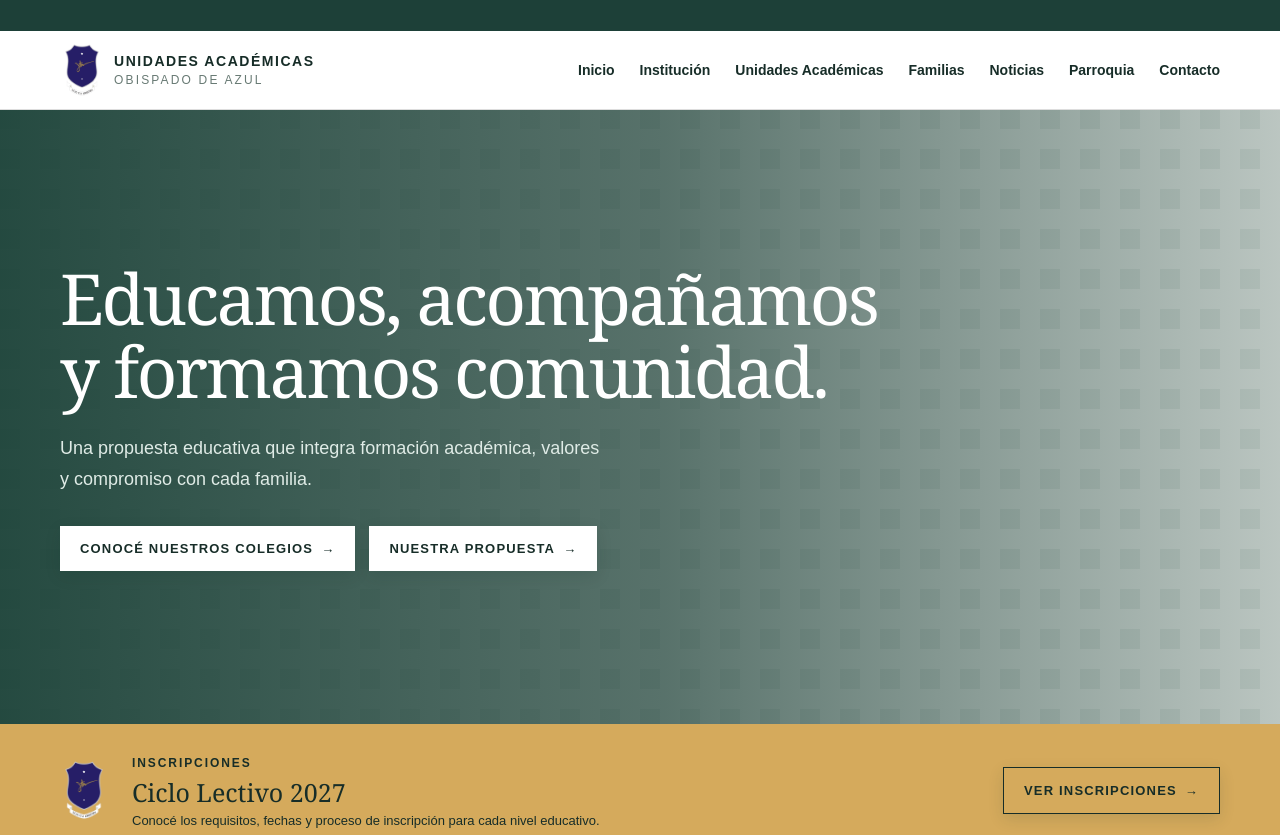
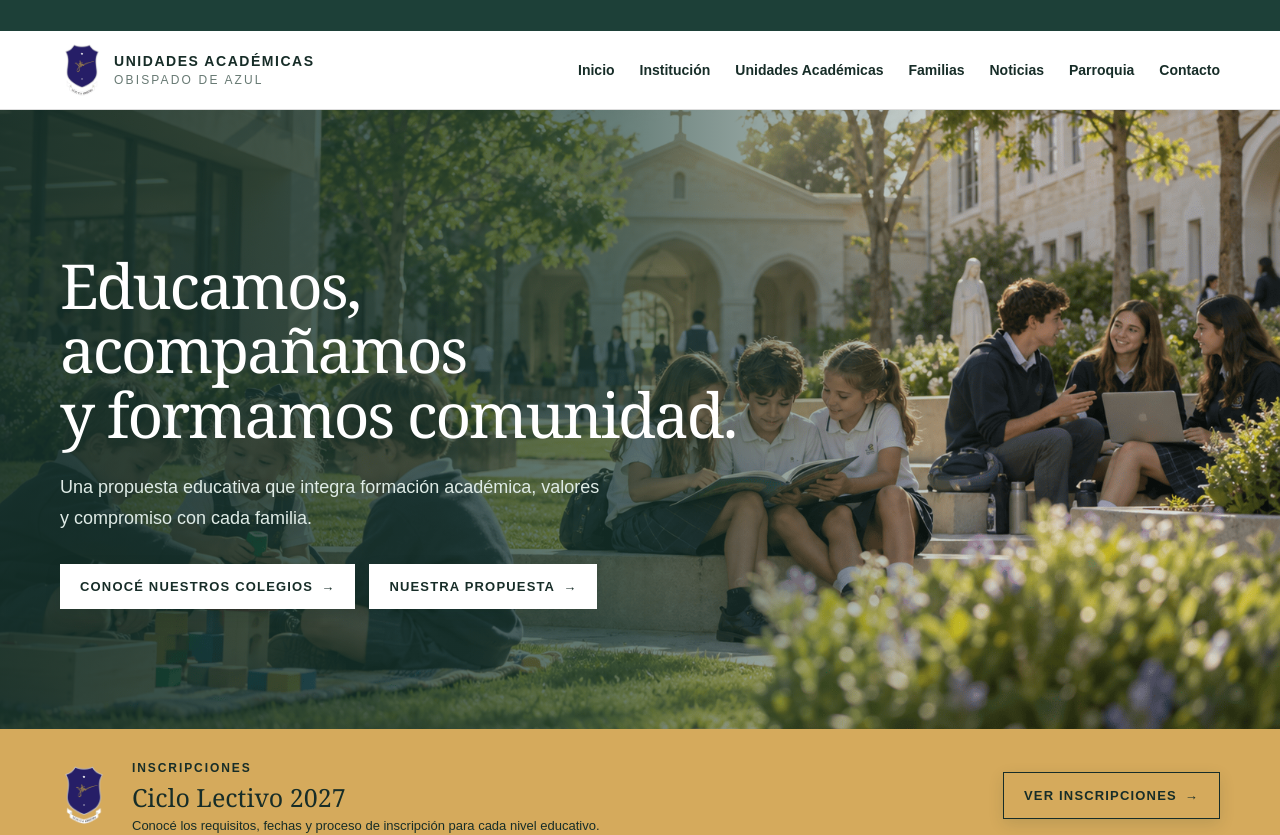
Before and after one commit to santiagodiazpace/colegio-begonia, an Angular app: page / in a window 1280 px wide. Shown: the top 835 px of the page. Built offline with nearby package versions, Linux system fonts and the light colour scheme.

Commit message:
Imagen en Inicio y estéticos

```diff
--- a/src/app/app.component.html
+++ b/src/app/app.component.html
@@ -10,7 +10,7 @@
       <a routerLink="/" fragment="inicio" (click)="closeMenu()">Inicio</a
       ><a routerLink="/" fragment="institucion" (click)="closeMenu()">Institución</a
       ><a routerLink="/" fragment="colegios" (click)="closeMenu()">Unidades Académicas</a
-      ><a routerLink="/familias" (click)="closeMenu()">Familias</a>
+      ><a routerLink="/" fragment="familias" (click)="closeMenu()">Familias</a>
       <a routerLink="/" fragment="noticias">Noticias</a>
       <a routerLink="/parroquia">Parroquia</a>
       <a routerLink="/" fragment="contacto">Contacto</a>
--- a/src/app/home.component.html
+++ b/src/app/home.component.html
@@ -1,7 +1,7 @@
 <main>
-  <section class="hero placeholder" id="inicio">
-    <div class="shade"></div>
-    <div class="shell hero-copy">
+  <section class="parish-hero home-hero" id="inicio">
+    <div class="parish-shade"></div>
+    <div class="shell hero-copy parish-hero-copy">
       <h1>Educamos, acompañamos<br />y formamos comunidad.</h1>
       <p>
         Una propuesta educativa que integra formación académica, valores y
@@ -230,7 +230,7 @@
       </div>
       <div class="contacts">
         <article>
-          <i class="green">MR</i>
+          <img class="contact-logo" src="assets/logos/inst-mar-rodriguez-logo.png" alt="Logo del Instituto Martín Rodríguez" width="58" height="58" />
           <div>
             <small>UNIDAD ACADÉMICA</small>
             <h3>Brigadier General Martín Rodríguez</h3>
--- a/src/styles.css
+++ b/src/styles.css
@@ -6,6 +6,7 @@
 .identity .identity-img{background:url("assets/images/comunidad.png") center/cover no-repeat}
 .identity .identity-img>small{display:none}
 .news .news-card-image{display:block;width:100%;height:100%;object-fit:cover}
+.contacts .contact-logo{display:block;width:58px;height:58px;object-fit:contain}
 .back-to-top{background:var(--cream);padding:0 0 32px}
 app-families + .back-to-top{background:#fff}
 .back-to-top .shell{display:flex;justify-content:flex-end}
@@ -90,6 +91,11 @@ app-families + .back-to-top{background:#fff}
 
 .parish-page{background:#fff}
 .parish-hero{height:620px;position:relative;display:flex;align-items:center;color:#fff;background:url("assets/images/parroquia_begonia.png") center/cover no-repeat}
+.home-hero{background-image:url("assets/images/inicio-hero.png")}
+.home-hero .hero-copy>p{max-width:590px;font-size:17px;line-height:1.7;color:#dce9e4;margin:0 0 31px}
+.home-hero .hero-action{margin-right:14px}
+.home-hero .hero-action:hover{background:#fffdf8}
+.admissions .hero-action:hover{background:#000;color:var(--gold)}
 .institutional-hero{background-image:url("assets/images/propuesta-inst.png")}
 .martin-hero{background-image:url("assets/images/inst-mar-rodriguez.png");background-position:center}
 .begonia-hero{background-image:url("assets/images/begonia.png");background-position:center}
```
Also changed, not shown: src/assets/images/inicio-hero.png (added).
